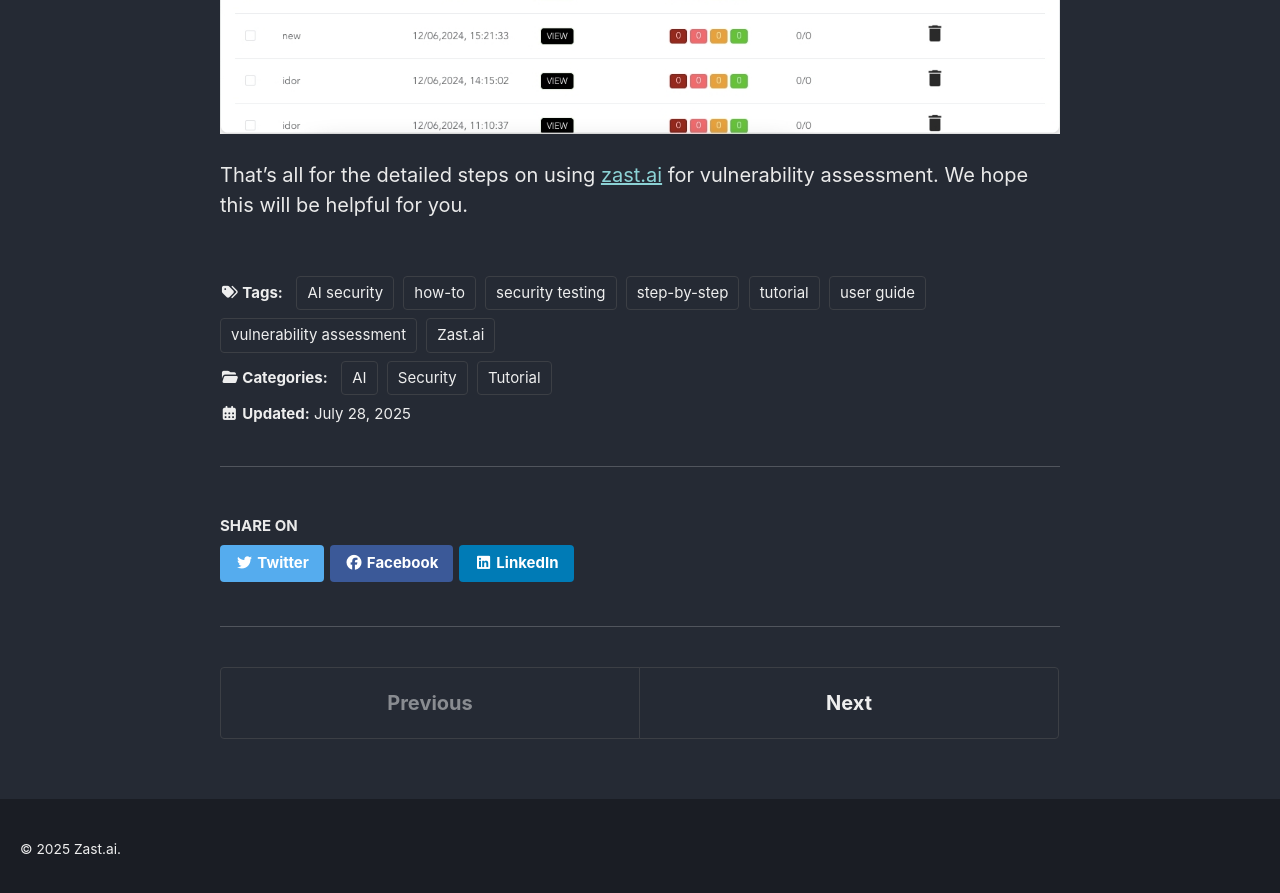
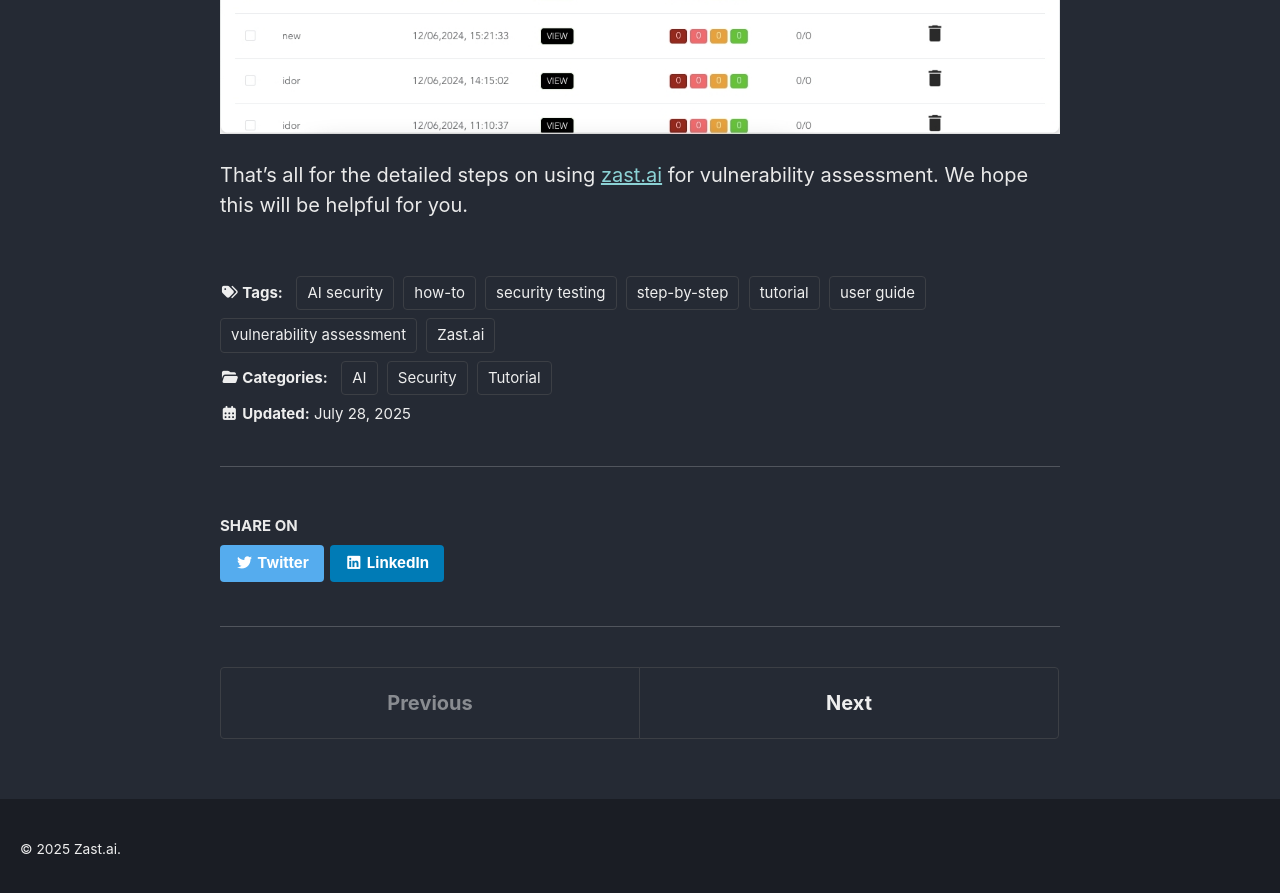
Before and after one commit to zast-ai/blog, a Jekyll site: the page built from _posts/2025-07-29-How-to-Use-Zast.ai.md, in a window 1280 px wide and 900 px high, scrolled down 9215 px. Shown: the top 893 px of the window. Built offline with Jekyll 4.4.1, drawn with Linux system fonts in a browser that asks for light colours; cached includes are drawn as plain includes.

Commit message:
update social share

```diff
--- a/_includes/social-share.html
+++ b/_includes/social-share.html
@@ -1,9 +1,23 @@
 <section class="page__share">
-  <h4 class="page__share-title">{{ site.data.ui-text[site.locale].share_on_label | default: "Share on" }}</h4>
+  <h4 class="page__share-title">
+    {{ site.data.ui-text[site.locale].share_on_label | default: "Share on" }}
+  </h4>
 
-  <a href="https://twitter.com/intent/tweet?{% if site.twitter.username %}via={{ site.twitter.username | url_encode }}&{% endif %}text={{ page.title | url_encode }}%20{{ page.url | absolute_url | url_encode }}" class="btn btn--twitter" onclick="window.open(this.href, 'window', 'left=20,top=20,width=500,height=500,toolbar=1,resizable=0'); return false;" title="{{ site.data.ui-text[site.locale].share_on_label | default: 'Share on' }} Twitter"><i class="fab fa-fw fa-twitter" aria-hidden="true"></i><span> Twitter</span></a>
+  <a
+    href="https://twitter.com/intent/tweet?{% if site.twitter.username %}via={{ site.twitter.username | url_encode }}&{% endif %}text={{ page.title | url_encode }}%20{{ page.url | absolute_url | url_encode }}"
+    class="btn btn--twitter"
+    onclick="window.open(this.href, 'window', 'left=20,top=20,width=500,height=500,toolbar=1,resizable=0'); return false;"
+    title="{{ site.data.ui-text[site.locale].share_on_label | default: 'Share on' }} Twitter"
+    ><i class="fab fa-fw fa-twitter" aria-hidden="true"></i
+    ><span> Twitter</span></a
+  >
 
-  <a href="https://www.facebook.com/sharer/sharer.php?u={{ page.url | absolute_url | url_encode }}" class="btn btn--facebook" onclick="window.open(this.href, 'window', 'left=20,top=20,width=500,height=500,toolbar=1,resizable=0'); return false;" title="{{ site.data.ui-text[site.locale].share_on_label | default: 'Share on' }} Facebook"><i class="fab fa-fw fa-facebook" aria-hidden="true"></i><span> Facebook</span></a>
-
-  <a href="https://www.linkedin.com/shareArticle?mini=true&url={{ page.url | absolute_url }}" class="btn btn--linkedin" onclick="window.open(this.href, 'window', 'left=20,top=20,width=500,height=500,toolbar=1,resizable=0'); return false;" title="{{ site.data.ui-text[site.locale].share_on_label | default: 'Share on' }} LinkedIn"><i class="fab fa-fw fa-linkedin" aria-hidden="true"></i><span> LinkedIn</span></a>
+  <a
+    href="https://www.linkedin.com/shareArticle?mini=true&url={{ page.url | absolute_url | url_encode }}"
+    class="btn btn--linkedin"
+    onclick="window.open(this.href, 'window', 'left=20,top=20,width=500,height=500,toolbar=1,resizable=0'); return false;"
+    title="{{ site.data.ui-text[site.locale].share_on_label | default: 'Share on' }} LinkedIn"
+    ><i class="fab fa-fw fa-linkedin" aria-hidden="true"></i
+    ><span> LinkedIn</span></a
+  >
 </section>
```
